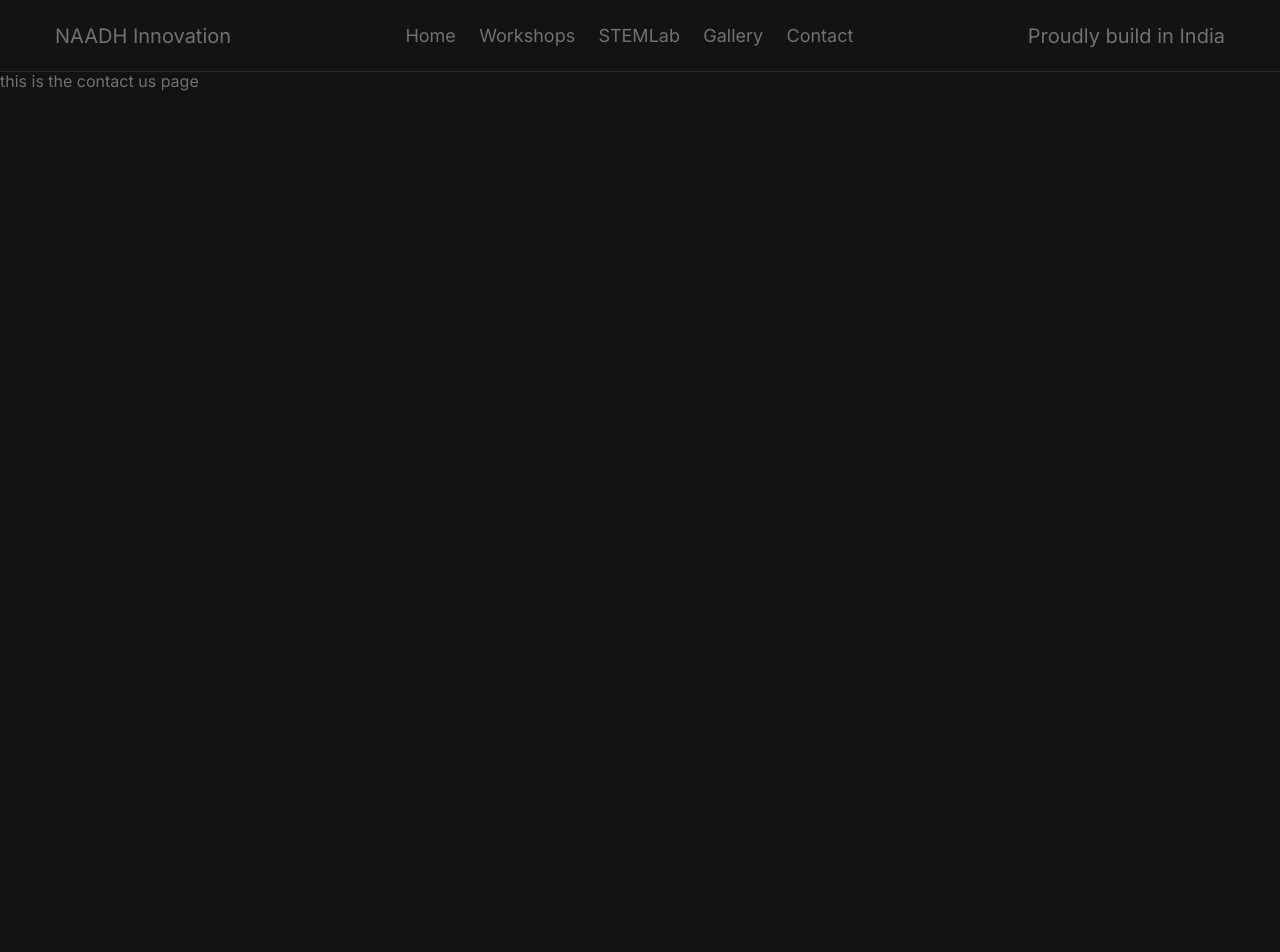
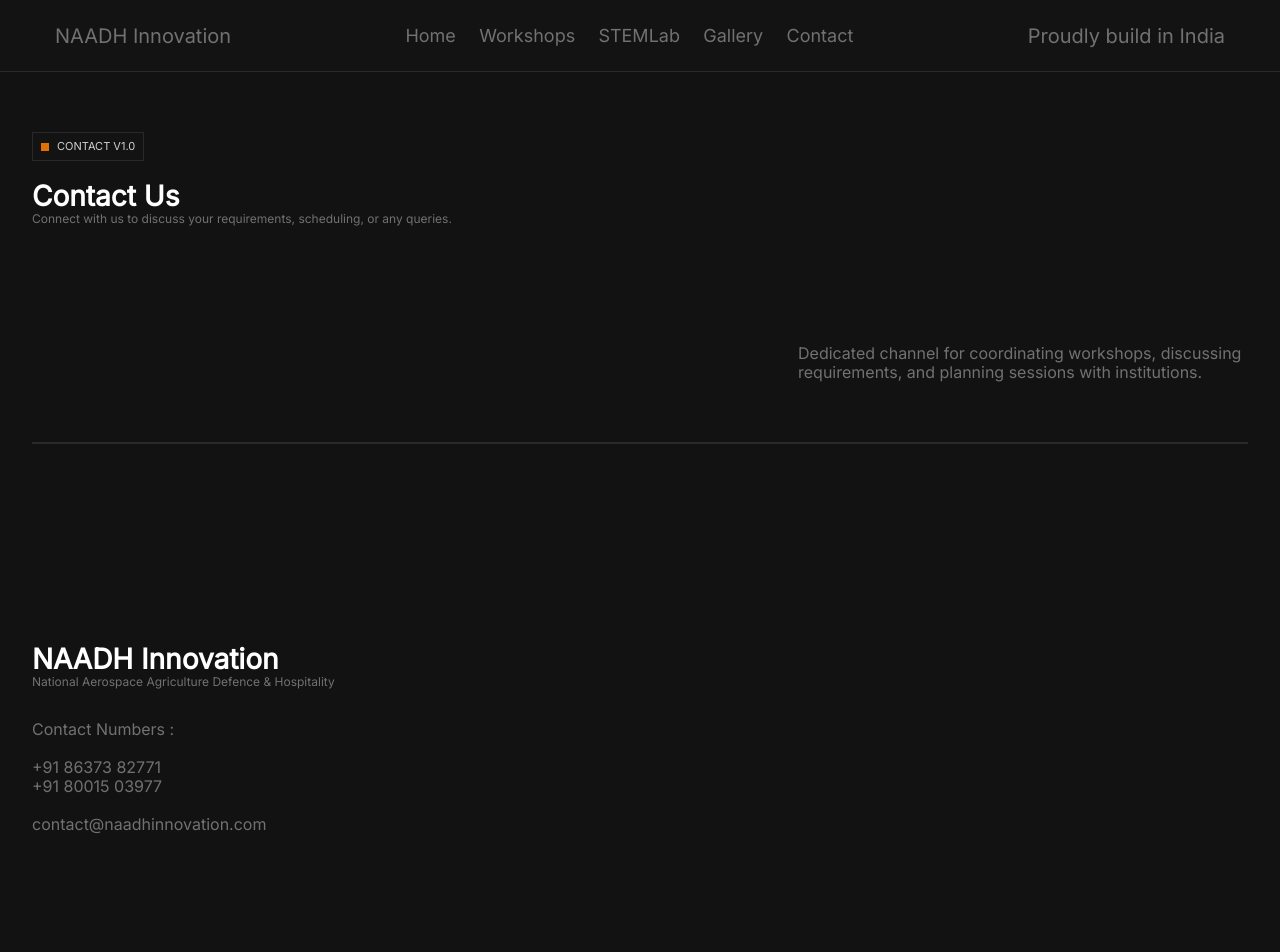
Before and after one commit to anant-innovation/NAADH-Innovation-portfolio-V1, a React (Vite) app: page /contactUs in a window 1280 px wide. Shown: the top 952 px of the page. Before the commit the page ends 800 px from the top, so only its background shows below. Built offline with nearby package versions, Linux system fonts and the light colour scheme.

Commit message:
i am about to go full into form so i am saving here in case everything goes south this should help me get things back
i am fucking exited

```diff
--- a/src/Pages/Desktop/D_ContactUs.jsx
+++ b/src/Pages/Desktop/D_ContactUs.jsx
@@ -1,13 +1,89 @@
+import D_ContactUsFooter from "@/Components/D_ContactUsFooter";
+import DesktopSecondaryHeroSections from "@/Components/DesktopSecondaryHeroSections";
+import Heading from "@/Components/Heading";
+import SecondaryPageHeroHeading from "@/Components/SecondaryPageHeroHeading";
+import Text from "@/Components/Text";
 import { motion } from "motion/react";
 
 const D_ContactUs = () => {
 
 
 
-    return(
+    return (
         <motion.div className=" switchDesktop">
 
-            this is the contact us page
+            {/* the big container */}
+            <div className="w-full flex flex-col items-center">
+
+
+
+
+                {/* the container */}
+                <div className=" flex flex-col items-center
+
+
+                w-[76rem]">
+
+
+
+
+                    {/* the hero section */}
+                    <DesktopSecondaryHeroSections
+                        bulletpointText={"CONTACT V1.0"}
+                        heading={"Contact Us"}
+                        subText={"Connect with us to discuss your requirements, scheduling, or any queries."}
+                        paragraphText={"Dedicated channel for coordinating workshops, discussing requirements, and planning sessions with institutions."}
+                    />
+
+
+
+
+
+
+                    {/* the container for the form and the left text */}
+                    <div className="w-full flex justify-between mb-[200px]">
+
+
+
+
+                        {/* the text */}
+                        <div>
+                            <SecondaryPageHeroHeading
+                                heading={"NAADH Innovation"}
+                                subText={"National Aerospace Agriculture Defence & Hospitality"}
+                                className={"mb-[30px]"}
+                            />
+
+
+                            <Text>
+                                Contact Numbers :
+                                <br /><br />
+                                +91 86373 82771 <br />
+                                +91 80015 03977
+                                <br /><br />
+                                contact@naadhinnovation.com
+                            </Text>
+                        </div>
+
+
+
+
+
+                        {/* the form */}
+
+
+
+
+
+                    </div>
+                        {/* the footer */}
+                        <D_ContactUsFooter/>
+
+
+
+
+                </div>
+            </div>
         </motion.div>
     );
 }
```
